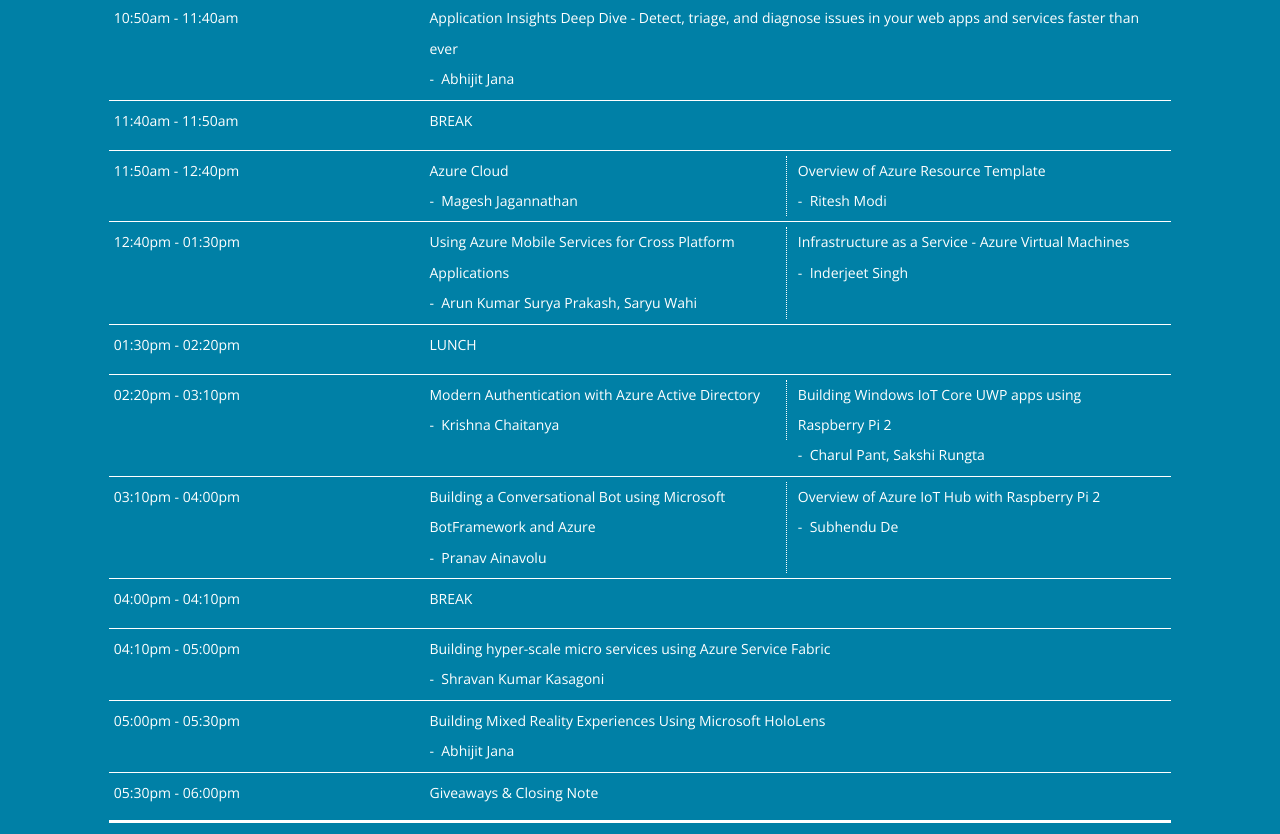
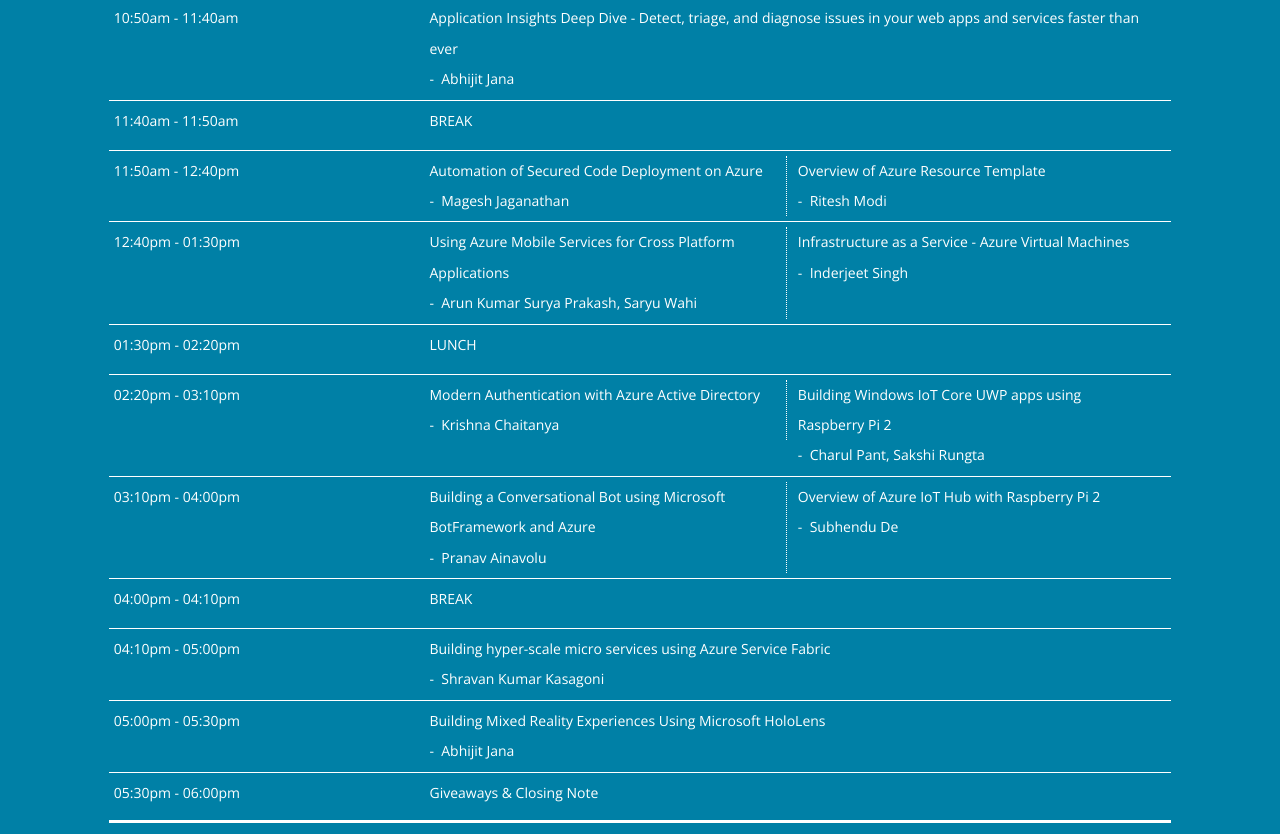
Before and after one commit to themugh/gabc, a website: page index.html in a window 1280 px wide. Shown: the part 1846-2680 px from the top of the page. Drawn offline with nearby package versions, Linux system fonts and the light colour scheme.

Commit message:
Update index.html

```diff
--- a/index.html
+++ b/index.html
@@ -165,9 +165,9 @@
                             <li>
                                 <time class="time-slot2">11:50am - 12:40pm</time>
                                 <div class="session1">
-                                    Azure Cloud
+                                    Automation of Secured Code Deployment on Azure
                                     <br/> -&nbsp;
-                                    <a href="speakers.html#magesh" target="_self">Magesh Jagannathan</a>
+                                    <a href="speakers.html#magesh" target="_self">Magesh Jaganathan</a>
                                 </div>
                                 <div class="session2">
                                     Overview of Azure Resource Template
@@ -330,9 +330,9 @@
                             <li class="speaker">
                                 <a href="speakers.html#magesh" target="_self">
                                     <div class="avatar">
-                                        <img alt="Magesh Jagannathan" src="img/magesh.jpg" />
+                                        <img alt="Magesh Jaganathan" src="img/magesh.jpg" />
                                     </div>
-                                    <p class="name">Magesh Jagannathan</p>
+                                    <p class="name">Magesh Jaganathan</p>
                                     <p class="role">Director</p>
                                     <p class="company">ValueLabs</p>
                                 </a>
```
